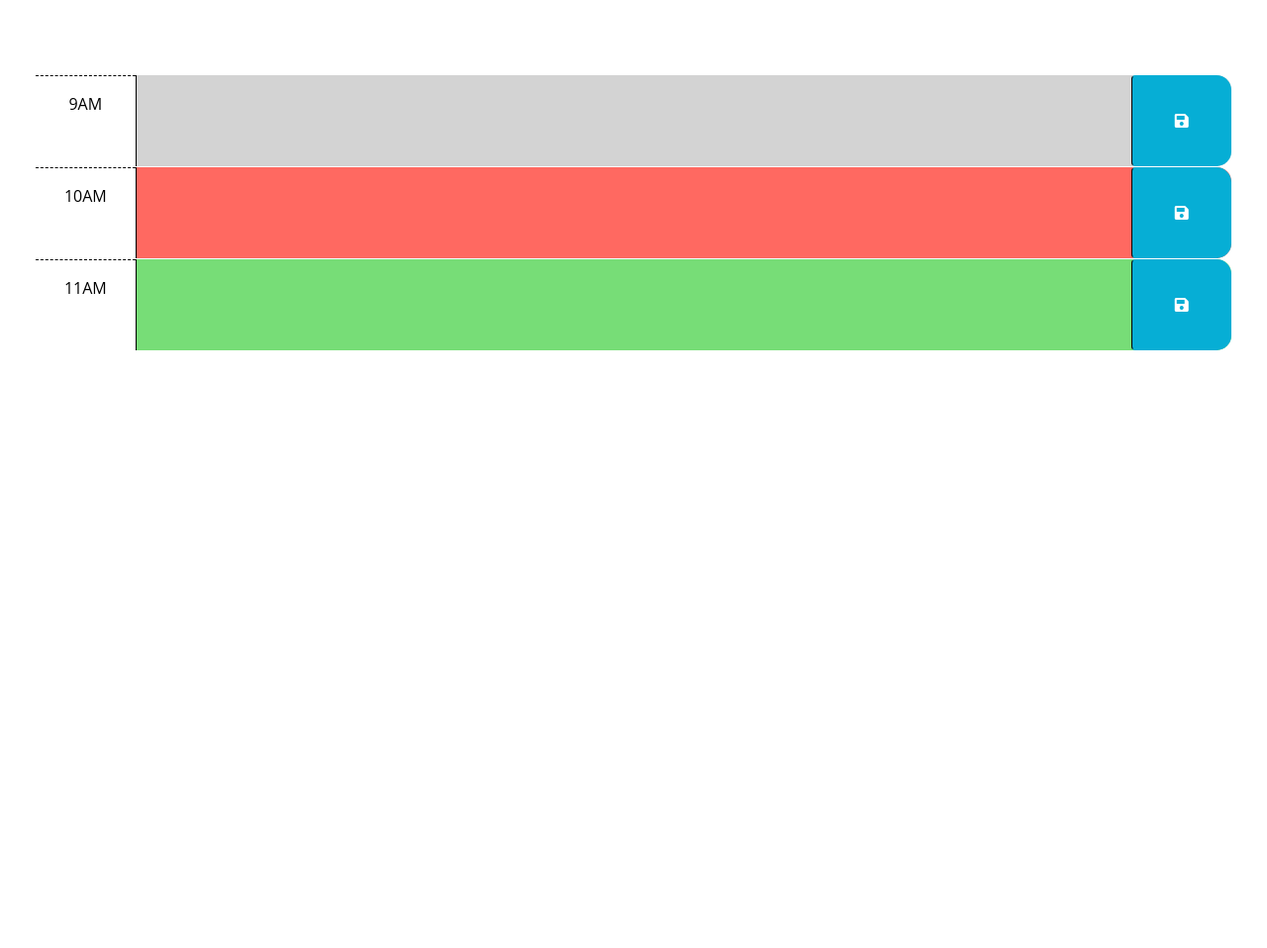
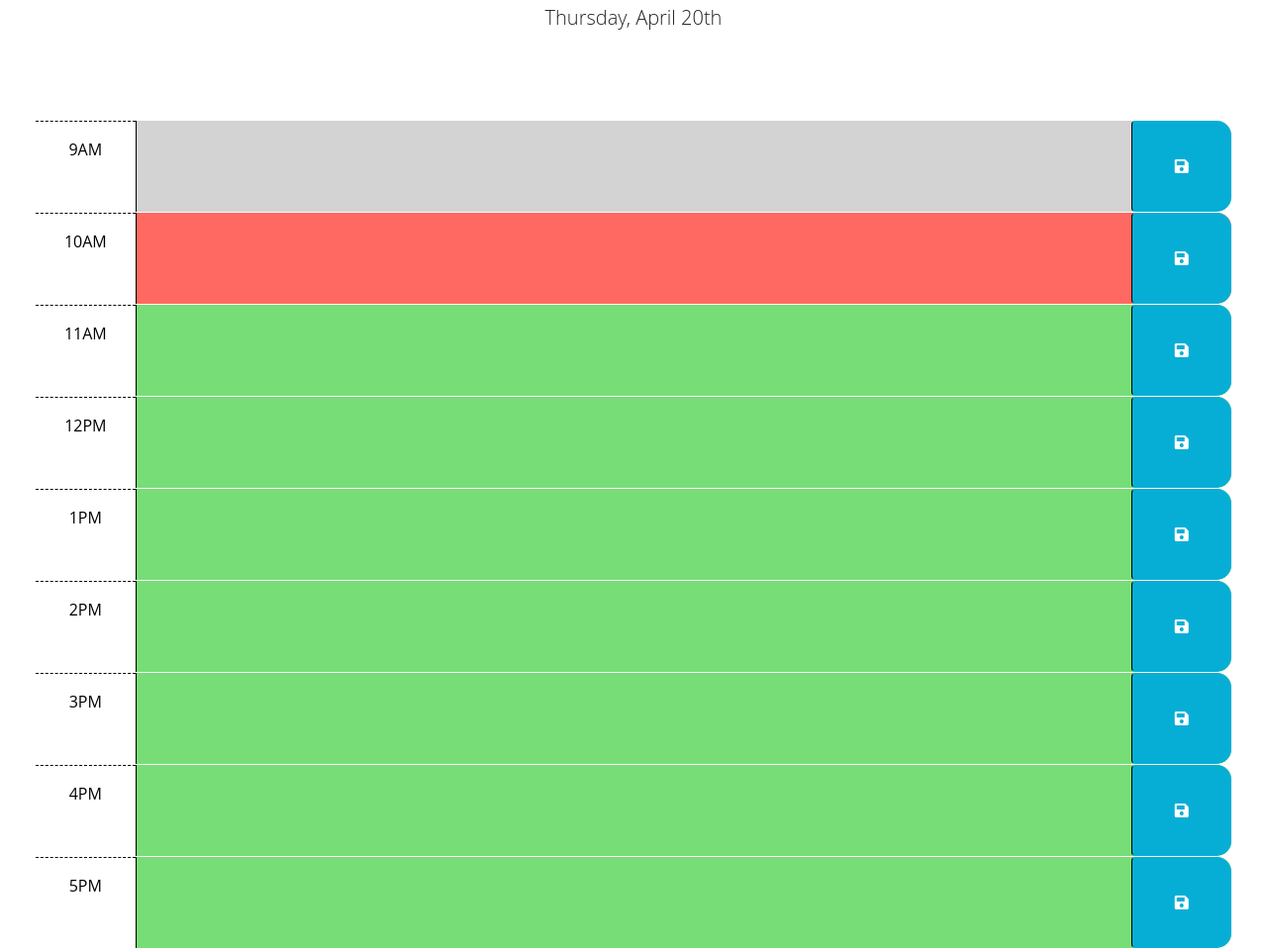
Before and after one commit to Valencia01/daily-planner, a plain HTML site: page index.html in a window 1280 px wide. Shown: the part 176-1134 px from the top of the page at 99% size. Before the commit the page ends 800 px from the top, so only its background shows below. Drawn offline with nearby package versions, Linux system fonts and the light colour scheme.

Commit message:
Added the current date at the top and centered the header

```diff
--- a/assets/css/style.css
+++ b/assets/css/style.css
@@ -57,3 +57,7 @@ textarea {
   font-size: 20px;
   transition: all 0.3s ease-in-out;
 }
+
+.mb-4 {
+  text-align: center;
+}
--- a/assets/js/script.js
+++ b/assets/js/script.js
@@ -1,7 +1,13 @@
 // Wrap all code that interacts with the DOM in a call to jQuery to ensure that
 // the code isn't run until the browser has finished rendering all the elements
 // in the html.
-$(function () {
+
+
+$(document).ready(function () {
+
+  var date = moment();
+
+  $('#currentDay').text(moment().format("dddd, MMMM Do"));
   // TODO: Add a listener for click events on the save button. This code should
   // use the id in the containing time-block as a key to save the user input in
   // local storage. HINT: What does `this` reference in the click listener
--- a/index.html
+++ b/index.html
@@ -20,6 +20,18 @@
       href="https://fonts.googleapis.com/css2?family=Fira+Sans:wght@400;700&display=swap"
       rel="stylesheet"
     />
+    <script
+      src="https://code.jquery.com/jquery-3.6.4.min.js"
+      integrity="sha256-oP6HI9z1XaZNBrJURtCoUT5SUnxFr8s3BzRl+cbzUq8="
+      crossorigin="anonymous">
+    </script>
+
+    <script
+      src="https://cdnjs.cloudflare.com/ajax/libs/moment.js/2.29.4/moment.min.js">
+    </script>
+
+
+
     <link rel="stylesheet" href="./assets/css/style.css" />
     <title>Work Day Scheduler</title>
   </head>
@@ -67,6 +79,54 @@
           <i class="fas fa-save" aria-hidden="true"></i>
         </button>
       </div>
+
+      <div id="hour-12" class="row time-block future">
+        <div class="col-2 col-md-1 hour text-center py-3">12PM</div>
+        <textarea class="col-8 col-md-10 description" rows="3"> </textarea>
+        <button class="btn saveBtn col-2 col-md-1" aria-label="save">
+          <i class="fas fa-save" aria-hidden="true"></i>
+        </button>
+      </div>
+
+      <div id="hour-13" class="row time-block future">
+        <div class="col-2 col-md-1 hour text-center py-3">1PM</div>
+        <textarea class="col-8 col-md-10 description" rows="3"> </textarea>
+        <button class="btn saveBtn col-2 col-md-1" aria-label="save">
+          <i class="fas fa-save" aria-hidden="true"></i>
+        </button>
+      </div>
+
+      <div id="hour-14" class="row time-block future">
+        <div class="col-2 col-md-1 hour text-center py-3">2PM</div>
+        <textarea class="col-8 col-md-10 description" rows="3"> </textarea>
+        <button class="btn saveBtn col-2 col-md-1" aria-label="save">
+          <i class="fas fa-save" aria-hidden="true"></i>
+        </button>
+      </div>
+
+      <div id="hour-15" class="row time-block future">
+        <div class="col-2 col-md-1 hour text-center py-3">3PM</div>
+        <textarea class="col-8 col-md-10 description" rows="3"> </textarea>
+        <button class="btn saveBtn col-2 col-md-1" aria-label="save">
+          <i class="fas fa-save" aria-hidden="true"></i>
+        </button>
+      </div>
+
+      <div id="hour-16" class="row time-block future">
+        <div class="col-2 col-md-1 hour text-center py-3">4PM</div>
+        <textarea class="col-8 col-md-10 description" rows="3"> </textarea>
+        <button class="btn saveBtn col-2 col-md-1" aria-label="save">
+          <i class="fas fa-save" aria-hidden="true"></i>
+        </button>
+      </div>
+
+      <div id="hour-17" class="row time-block future">
+        <div class="col-2 col-md-1 hour text-center py-3">5PM</div>
+        <textarea class="col-8 col-md-10 description" rows="3"> </textarea>
+        <button class="btn saveBtn col-2 col-md-1" aria-label="save">
+          <i class="fas fa-save" aria-hidden="true"></i>
+        </button>
+      </div>
     </div>
 
     <script src="https://cdnjs.cloudflare.com/ajax/libs/jquery/3.2.1/jquery.min.js"></script>
@@ -74,6 +134,8 @@
     integrity="sha256-iu/zLUB+QgISXBLCW/mcDi/rnf4m4uEDO0wauy76x7U="
     crossorigin="anonymous"></script>
 
+
     <script src="./assets/js/script.js"></script>
+
   </body>
 </html>
```
